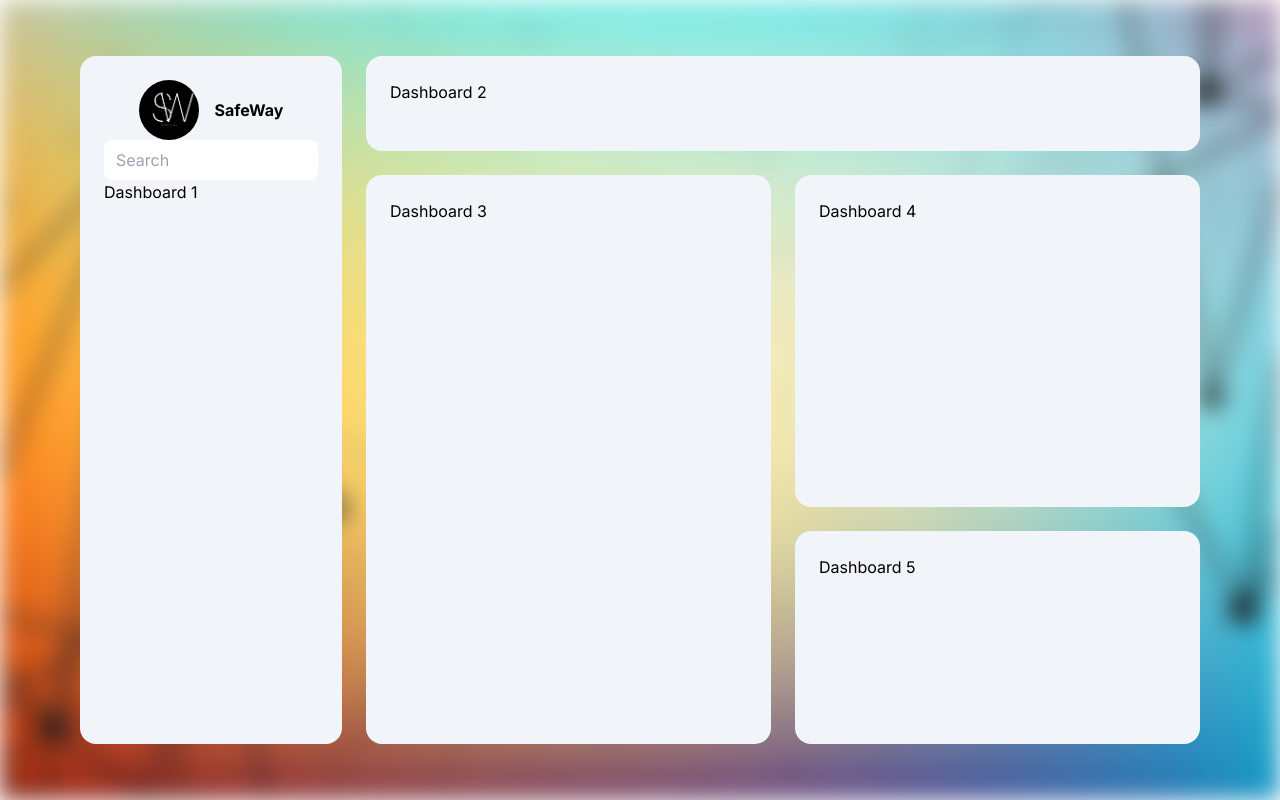
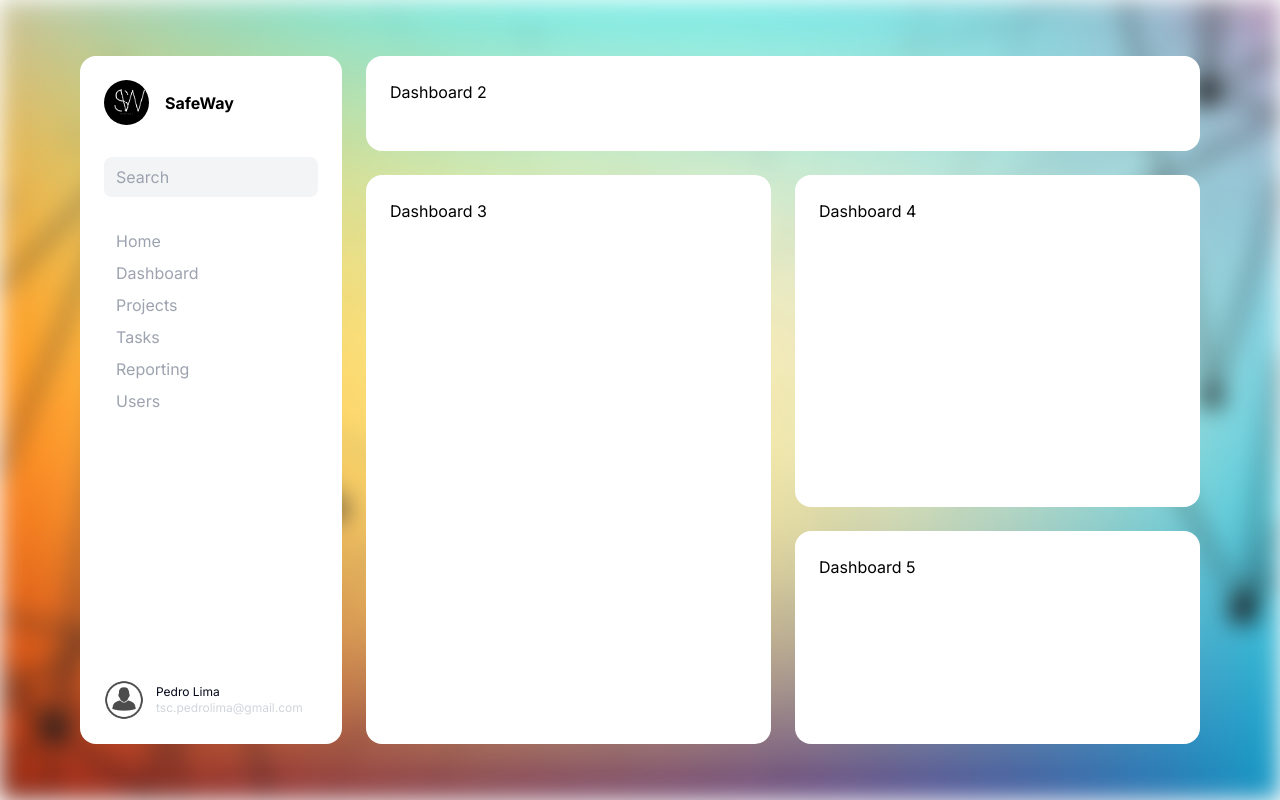
Before and after one commit to pedroalima/safeway, a Next.js app: page /dashboard in a window 1280 px wide. Built offline with nearby package versions, Linux system fonts and the light colour scheme.

Commit message:
style: add nav componenet in grid

```diff
--- a/src/app/(private)/dashboard/page.tsx
+++ b/src/app/(private)/dashboard/page.tsx
@@ -1,4 +1,14 @@
 import Image from "next/image";
+import Link from "next/link";
+
+const navLinks = [
+    "Home",
+    "Dashboard",
+    "Projects",
+    "Tasks",
+    "Reporting",
+    "Users"
+]
 
 export default function Dashboard() {
   return (
@@ -13,27 +23,49 @@ export default function Dashboard() {
         </div>
 
         <div className="px-20 py-14 h-full grid grid-cols-8 grid-rows-6 gap-6">
-            <div className="bg-slate-100 col-start-1 col-end-3 row-start-1 row-end-7 rounded-2xl p-6">
-                <div className="flex justify-center items-center gap-4">
-                    <Image src="/logo.png" width="60" height="60" alt="Logo" className="rounded-full" />
+            <div className="bg-white col-start-1 col-end-3 row-start-1 row-end-7 rounded-2xl p-6 flex flex-col gap-8">
+                <div className="flex justify-start items-center gap-4">
+                    <Image
+                        src="/logo.png"
+                        width="45"
+                        height="45"
+                        alt="Logo"
+                        className="rounded-full"
+                    />
                     <span className="font-bold">SafeWay</span>
                 </div>
                 <div>
-                    <input type="search" name="search" id="search" placeholder="Search" className="rounded-lg w-full py-2 px-3" />
+                    <input type="search" name="search" id="search" placeholder="Search" className="bg-gray-100 rounded-lg w-full py-2 px-3" />
                 </div>
+                <div className="px-3 flex flex-col gap-2">
+                    {navLinks.map((link, i) => (
+                        <Link href={`/${link}`} key={i} className="text-gray-400 hover:text-slate-950 hover:font-bold">{link}</Link>
+                    ))}
+                </div>
+                <div className="mt-auto flex justify-start items-center gap-3">
+                    <Image
+                        src="/user.png"
+                        width="40"
+                        height="40"
+                        alt="Profile image"
+                    />
+                    <div className="flex flex-col">
+                        <span className="text-xs text-slate-950">Pedro Lima</span>
+                        <span className="text-xs text-gray-300">tsc.pedrolima@gmail.com</span>
+                    </div>
+                </div>
+            </div>
 
-                <h1>Dashboard 1</h1>
-            </div>
-            <div className="bg-slate-100 col-start-3 col-end-9 row-start-1 row-end-2 rounded-2xl p-6">
+            <div className="bg-white col-start-3 col-end-9 row-start-1 row-end-2 rounded-2xl p-6">
                 <h1>Dashboard 2</h1>
             </div>
-            <div className="bg-slate-100 col-start-3 col-end-6 row-start-2 row-end-7 rounded-2xl p-6">
+            <div className="bg-white col-start-3 col-end-6 row-start-2 row-end-7 rounded-2xl p-6">
                 <h1>Dashboard 3</h1>
             </div>
-            <div className="bg-slate-100 col-start-6 col-end-9 row-start-2 row-end-5 rounded-2xl p-6">
+            <div className="bg-white col-start-6 col-end-9 row-start-2 row-end-5 rounded-2xl p-6">
                 <h1>Dashboard 4</h1>
             </div>
-            <div className="bg-slate-100 col-start-6 col-end-9 row-start-5 row-end-7 rounded-2xl p-6">
+            <div className="bg-white col-start-6 col-end-9 row-start-5 row-end-7 rounded-2xl p-6">
                 <h1>Dashboard 5</h1>
             </div>
         </div>
```
Also changed, not shown: public/user.png (added).
